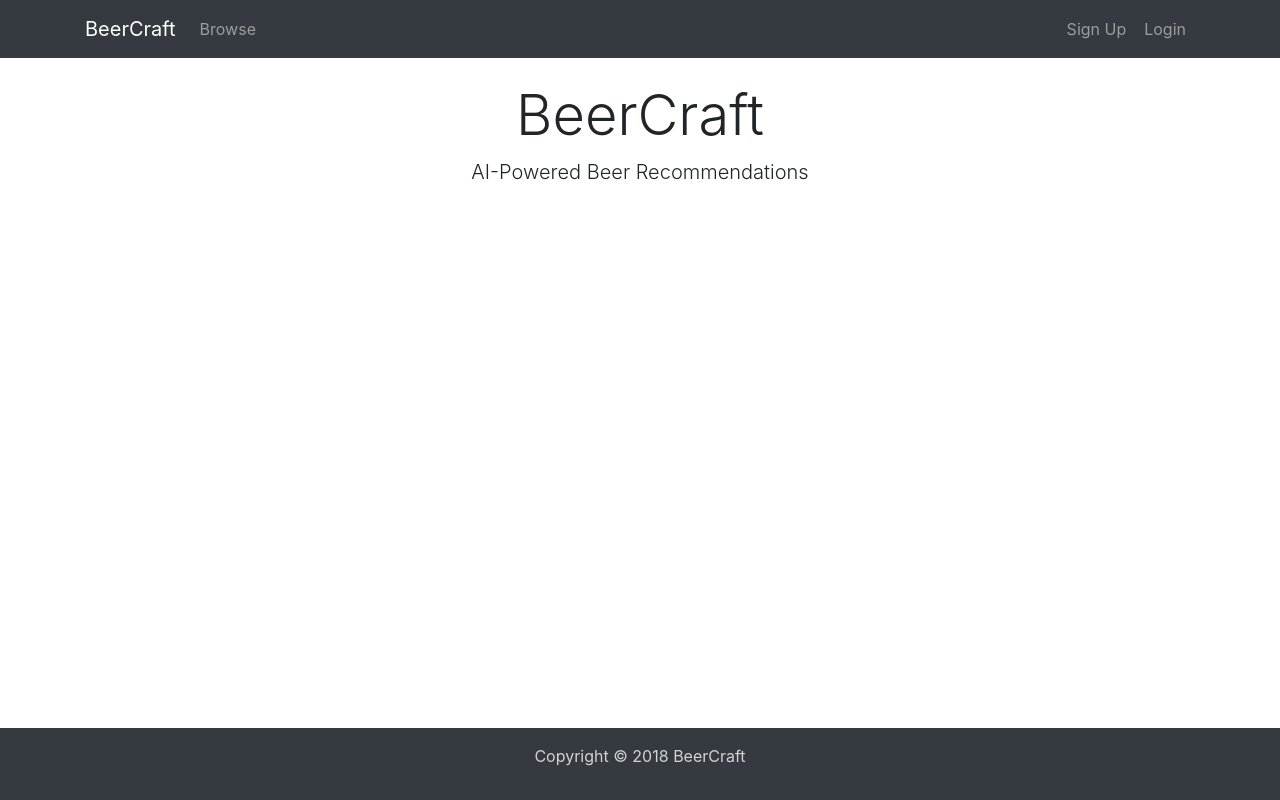
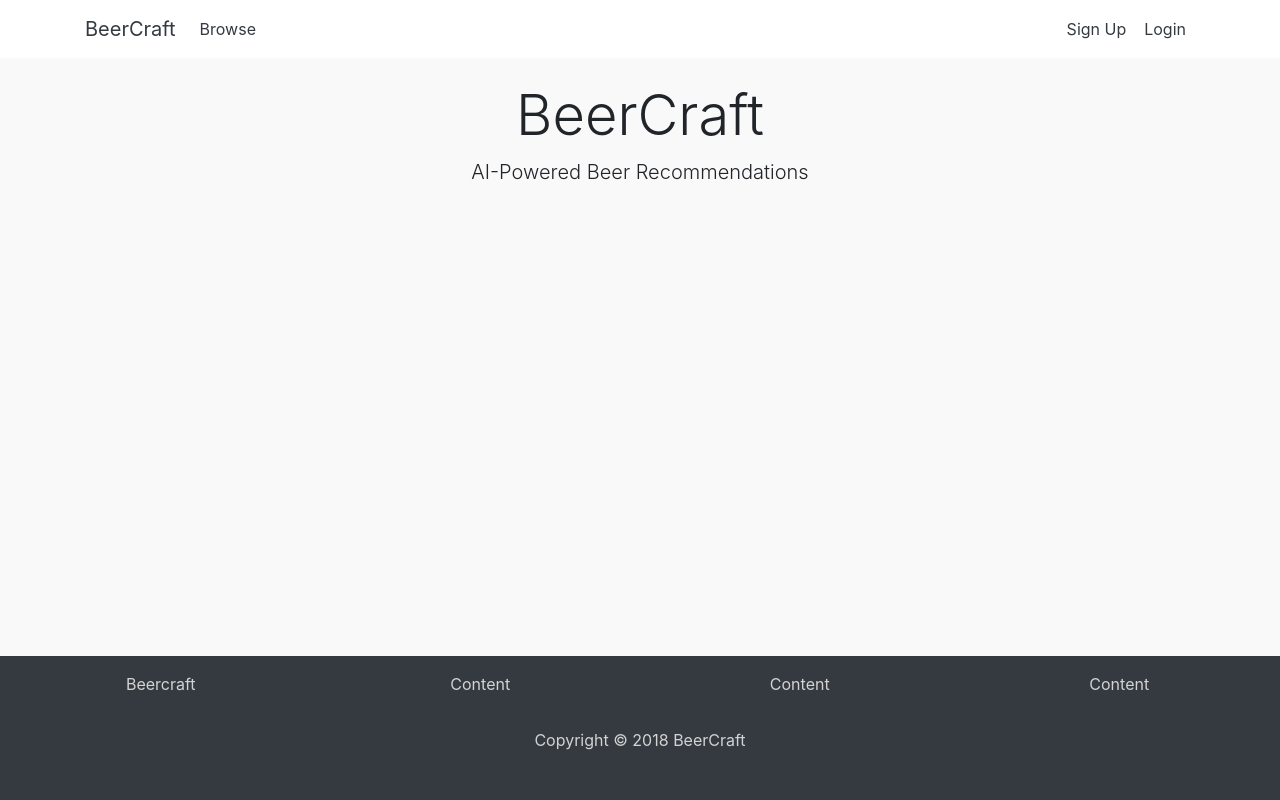
Before and after one commit to chingu-voyage7/Bears-Team-01, a React (Create React App) app in the folder client/: page / in a window 1280 px wide. Built offline with nearby package versions, Linux system fonts and the light colour scheme; no server answers.

Commit message:
began site style update

```diff
--- a/client/src/components/layout/Footer.js
+++ b/client/src/components/layout/Footer.js
@@ -2,7 +2,19 @@ import React from 'react';
 
 const Footer = () => (
   <footer className="bg-dark text-center">
-    <p>Copyright &copy; {new Date().getFullYear()} BeerCraft</p>
+    <div class="row">
+      <div className="col-md-3 col-sm-6">Beercraft</div>
+      <div className="col-md-3 col-sm-6">Content</div>
+      <div className="col-md-3 col-sm-6">Content</div>
+      <div className="col-md-3 col-sm-6">Content</div>
+    </div>
+      <div className="footer-bottom">
+        <div className="row">
+         <div className="col-md-12">
+           <p>Copyright &copy; {new Date().getFullYear()} BeerCraft</p>
+          </div>
+        </div>
+      </div>
   </footer>
 )
 
--- a/client/src/components/layout/Navbar.js
+++ b/client/src/components/layout/Navbar.js
@@ -32,9 +32,9 @@ class Navbar extends Component {
   render() {
     return (
       <div>
-        <nav className="navbar navbar-expand-sm navbar-dark bg-dark mb-4">
+        <nav className="navbar navbar-expand-sm bg-white mb-4">
           <div className="container">
-            <Link className="navbar-brand" to="/">BeerCraft</Link>
+            <Link className="navbar-brand text-dark" to="/">BeerCraft</Link>
             <button className="navbar-toggler" type="button" data-toggle="collapse" data-target="#mobile-nav">
               <span className="navbar-toggler-icon"></span>
             </button>
@@ -42,7 +42,7 @@ class Navbar extends Component {
             <div className="collapse navbar-collapse" id="mobile-nav">
               <ul className="navbar-nav mr-auto">
                 <li className="nav-item">
-                  <Link className="nav-link" to="/browse">Browse
+                  <Link className="nav-link text-dark" to="/browse">Browse
                   </Link>
                 </li>
               </ul>
@@ -50,15 +50,15 @@ class Navbar extends Component {
               <ul className="navbar-nav ml-auto">
                 <li className="nav-item">
                   {this.state.userData.name ? (
-                    <Link className="nav-link" to="/profile" className="nav-link">Profile</Link>
-                    ) : ( <button onClick={this.handleRegisterToggle} className="btn btn-link nav-link">Sign Up</button>
+                    <Link className="nav-link text-dark" to="/profile" className="nav-link text-dark">Profile</Link>
+                    ) : ( <button onClick={this.handleRegisterToggle} className="btn btn-link nav-link text-dark">Sign Up</button>
                     )}
                 </li>
                 <li className="nav-item">
                   {this.state.userData.name ? (
-                    <a href="/auth/logout" className="nav-link">Logout</a>
+                    <a href="/auth/logout" className="nav-link text-dark">Logout</a>
                   ) : (
-                    <button onClick={this.handleLoginToggle} className="btn btn-link nav-link">Login</button>
+                    <button onClick={this.handleLoginToggle} className="btn btn-link nav-link text-dark">Login</button>
                   )}
                 </li>
               </ul>
--- a/client/src/styles/base/_base.scss
+++ b/client/src/styles/base/_base.scss
@@ -2,7 +2,6 @@ html {
   height: 100%;
   box-sizing: border-box;
 }
-
 *,
 *:before,
 *:after {
@@ -14,6 +13,7 @@ body {
   margin: 0;
   padding-bottom: 6rem;
   min-height: 100%;
+  background-color: #f9f9f9;
 }
 
 .container {
--- a/client/src/styles/components/_footer.scss
+++ b/client/src/styles/components/_footer.scss
@@ -7,3 +7,7 @@ footer {
   text-align: center;
   color: lightgray;
 }
+
+.footer-bottom {
+  padding: 2rem .5rem 1rem .5rem;
+}
--- a/client/src/styles/components/_profile.scss
+++ b/client/src/styles/components/_profile.scss
@@ -1,5 +1,10 @@
 .nav-tabs .nav-item {
   cursor: pointer;
+}
+.nav-link.active,
+.nav-item.show .nav-link,
+.nav-tabs .nav-link.active {
+  background-color: #f9f9f9;
 }
 .profile-container {
   padding: 4% 0 4% 0;
```
Also changed, not shown: client/src/images/icons/logo.png (added).
